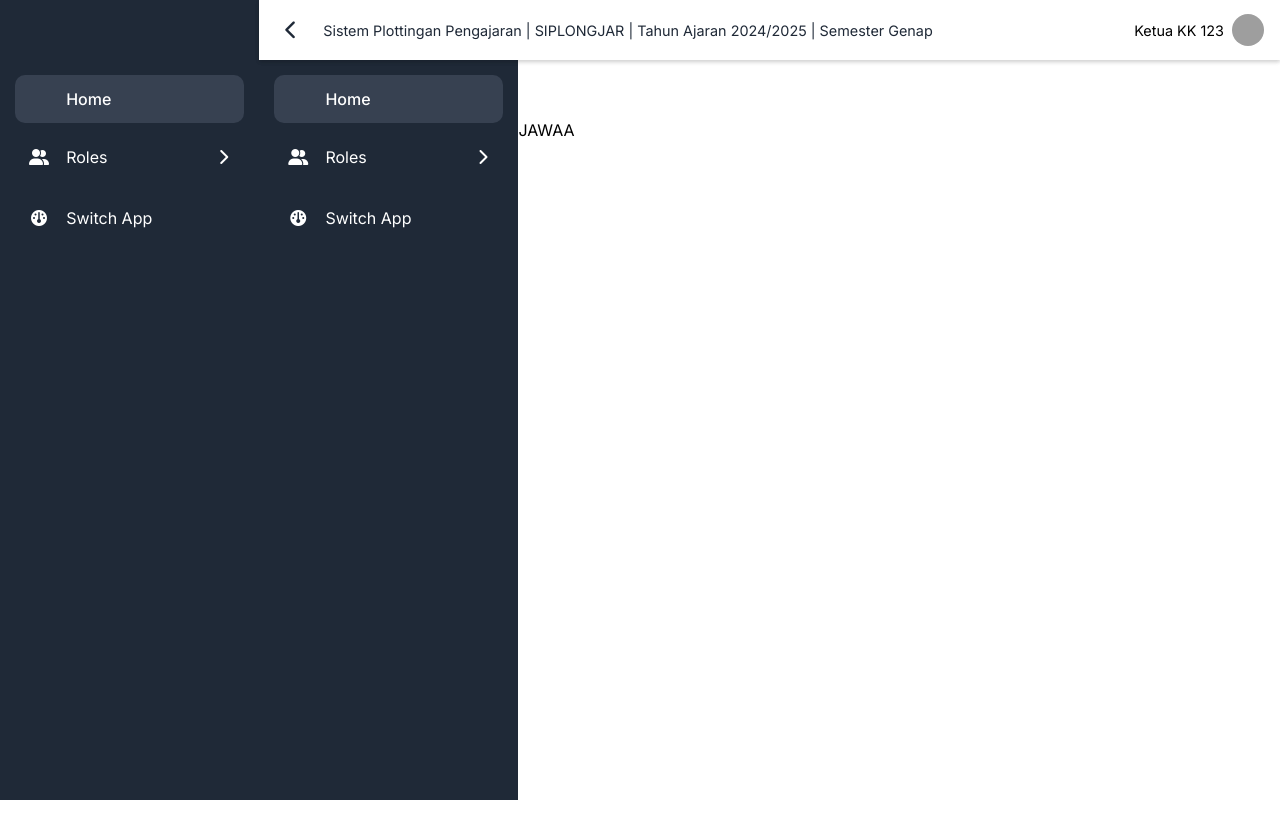
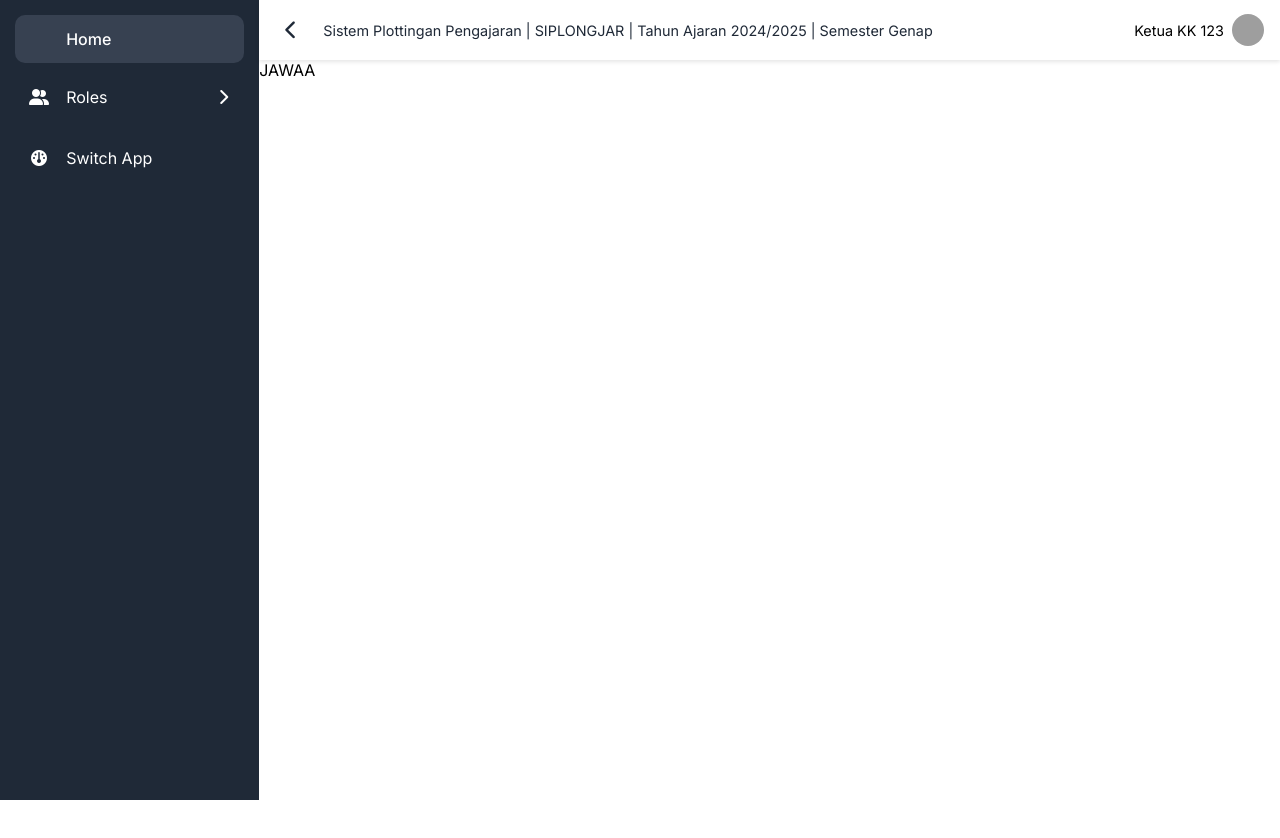
Before and after one commit to SuryaaAulia/FE-Plongjar, an Angular app: page /admin/dashboard in a window 1280 px wide. Shown: the top 838 px of the page. After the commit the page ends 800 px from the top, so only its background shows below. Built offline with nearby package versions, Linux system fonts and the light colour scheme; grey boxes are pictures that could not be loaded.

Commit message:
Update - Essential Component

```diff
--- a/src/app/app.component.html
+++ b/src/app/app.component.html
@@ -1 +1 @@
-<app-main-layout></app-main-layout>
+<router-outlet></router-outlet>
--- a/src/app/app.component.ts
+++ b/src/app/app.component.ts
@@ -1,35 +1,14 @@
-import { Component, OnInit } from '@angular/core';
+import { Component } from '@angular/core';
 import { RouterOutlet } from '@angular/router';
-import { SidenavComponent } from './shared/components/sidenav/sidenav.component';
-import { BodyLayoutComponent } from './layouts/body-layout/body-layout.component';
-import {MainLayoutComponent} from './layouts/main-layout/main-layout.component';
-import { NavItem, SideNavToggle } from './core/models/nav-item.model';
-import { NavService } from './core/services/nav.service';
+import { MainLayoutComponent } from './layouts/main-layout/main-layout.component';
 
 @Component({
   selector: 'app-root',
   standalone: true,
-  imports: [RouterOutlet, SidenavComponent, MainLayoutComponent],
+  imports: [RouterOutlet, MainLayoutComponent],
   templateUrl: './app.component.html',
   styleUrl: './app.component.scss'
 })
-export class AppComponent implements OnInit {
+export class AppComponent {
   title = 'FE-Plongjar';
-
-  screenWidth = 0;
-  collapsed = false;
-  menuItems: NavItem[] = [];
-
-  constructor(private navService: NavService) {}
-
-  ngOnInit() {
-    this.navService.getMenu('admin').subscribe(items => {
-      this.menuItems = items;
-    });
-  }
-
-  onToggleSideNav(data: SideNavToggle) {
-    this.screenWidth = data.screenWidth;
-    this.collapsed = data.collapsed;
-  }
 }
--- a/src/app/shared/components/sidenav/sidenav.component.scss
+++ b/src/app/shared/components/sidenav/sidenav.component.scss
@@ -8,7 +8,6 @@
     height: 100vh;
     overflow-x: hidden;
     overflow-y: auto;
-    padding-top: 60px;
 }
 
 .sidenav-collapsed {
```
